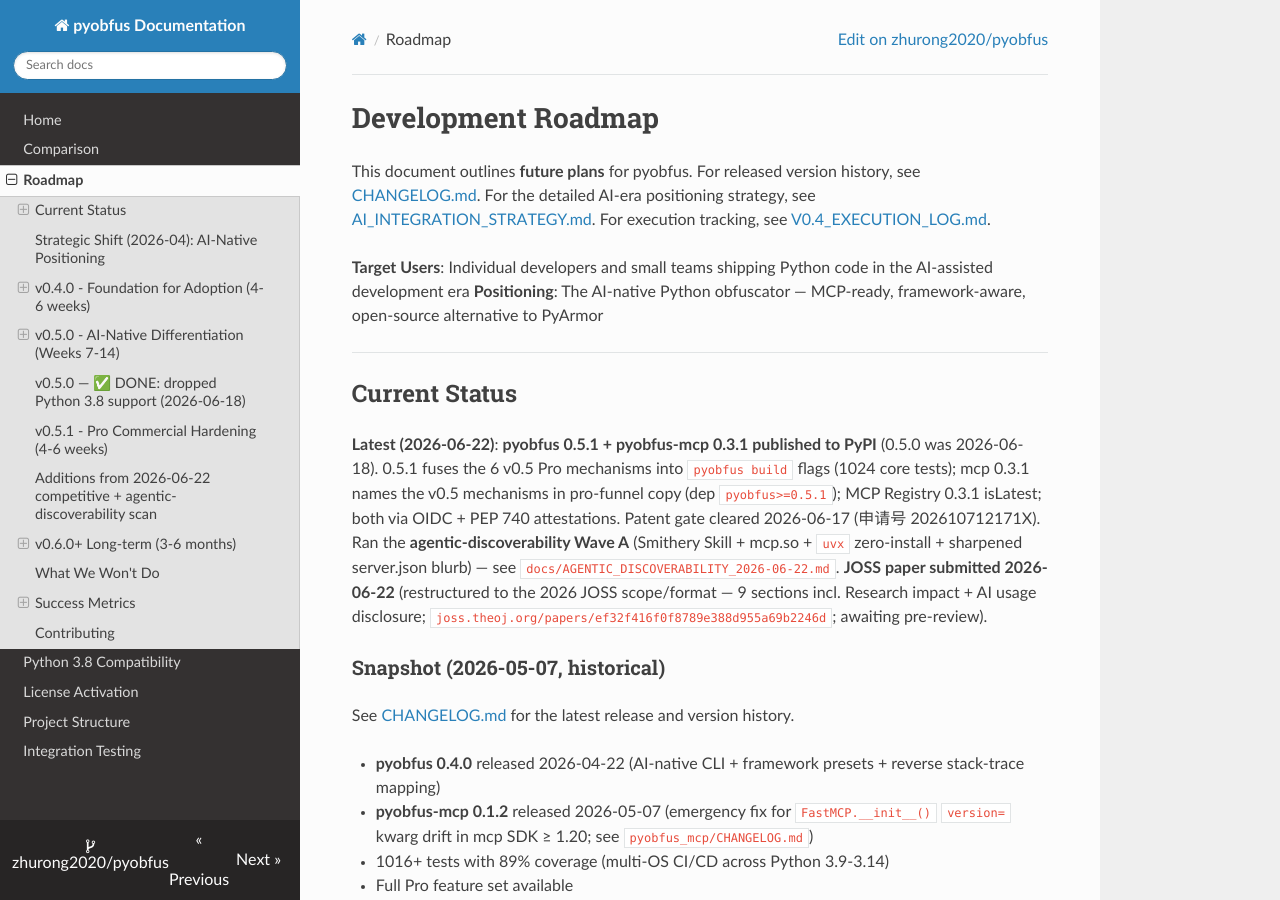
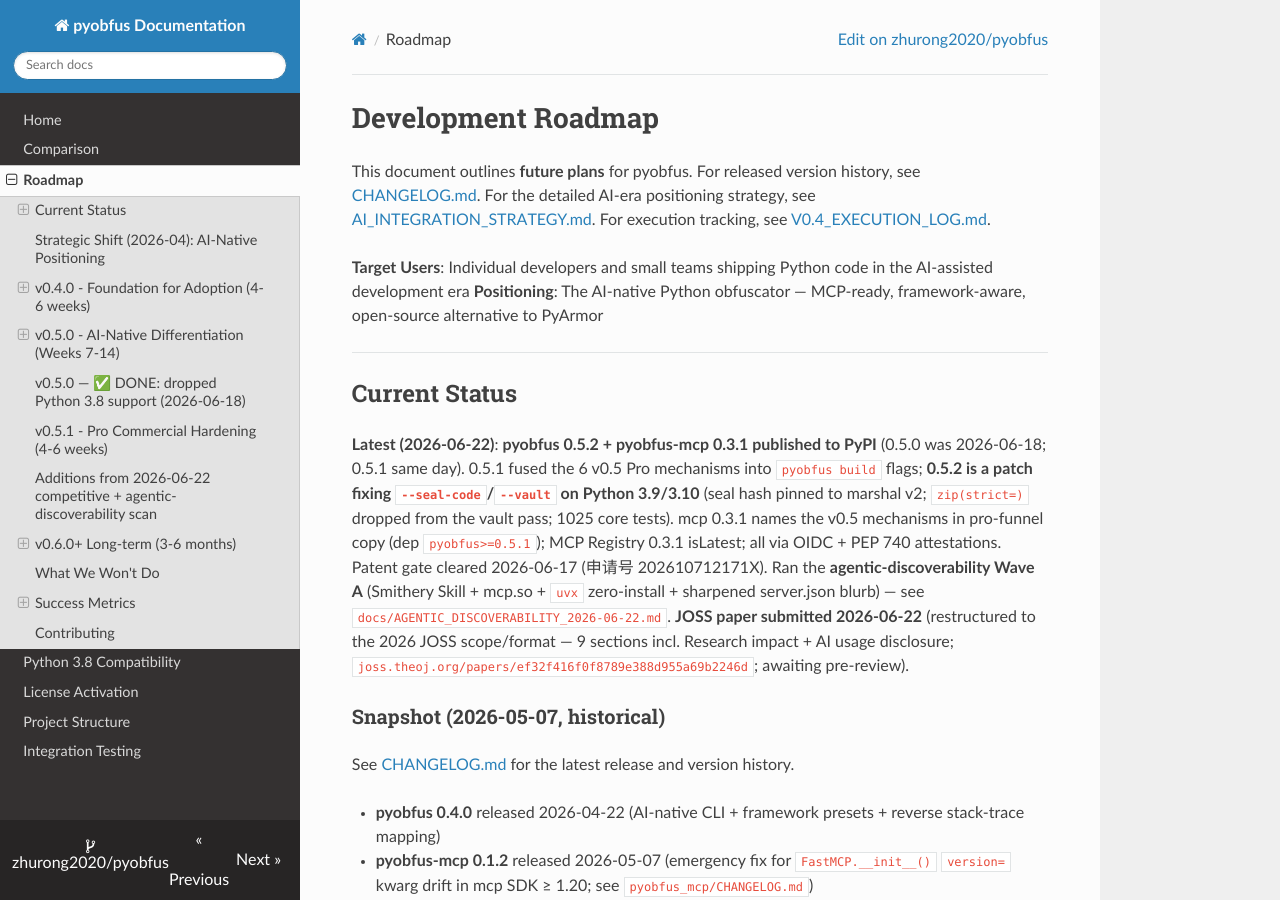
Before and after one commit to zhurong2020/pyobfus, an MkDocs documentation site: the page built from docs/ROADMAP.md, in a window 1280 px wide and 900 px high. Built offline with MkDocs 1.6.1, drawn with Linux system fonts in a browser that asks for light colours; nearby versions of some CDN libraries; some of the changed text lies outside the part shown.

Commit message:
docs: sync all docs to 0.5.2; renumber deferred 0.5.2 feature plans to 0.5.3
Today's 0.5.2 patch (PR #18) took the 0.5.2 version slot, so the previously
planned device/period/opacity-config feature work is renumbered to 0.5.3
everywhere it was referenced. Also refresh current-state lines to 0.5.2 /
1025 tests.

- README.md: deferred flags now "land in 0.5.3".
- ROADMAP.md: "Latest" + "Last Updated" reflect the 0.5.2 patch.
- V0.5_RELEASE_PLAN.md: deferred-flags line 0.5.2 -> 0.5.3 (with note).
- CHANGELOG.md: "Deferred to 0.5.2" heading -> 0.5.3 (renumber note).
- CLAUDE.md: "更后续" list item 0.5.2 -> 0.5.3.

Historical references (CHANGELOG [0.5.1] body, ROADMAP "shipped ... in 0.5.1",
prior test counts 1016/1024) left intact as accurate record. AGENTS.md needed
no change (no version/count claims). PyPI version badge auto-updates.

Co-Authored-By: Claude Opus 4.8 (1M context) <noreply@anthropic.com>
Claude-Session: https://claude.ai/code/session_01UzXqWXn16TYNWHgCZXe697

```diff
--- a/docs/ROADMAP.md
+++ b/docs/ROADMAP.md
@@ -9,7 +9,7 @@ This document outlines **future plans** for pyobfus. For released version histor
 
 ## Current Status
 
-**Latest (2026-06-22)**: **pyobfus 0.5.1 + pyobfus-mcp 0.3.1 published to PyPI** (0.5.0 was 2026-06-18). 0.5.1 fuses the 6 v0.5 Pro mechanisms into `pyobfus build` flags (1024 core tests); mcp 0.3.1 names the v0.5 mechanisms in pro-funnel copy (dep `pyobfus>=0.5.1`); MCP Registry 0.3.1 isLatest; both via OIDC + PEP 740 attestations. Patent gate cleared 2026-06-17 (申请号 202610712171X). Ran the **agentic-discoverability Wave A** (Smithery Skill + mcp.so + `uvx` zero-install + sharpened server.json blurb) — see `docs/AGENTIC_DISCOVERABILITY_2026-06-22.md`. **JOSS paper submitted 2026-06-22** (restructured to the 2026 JOSS scope/format — 9 sections incl. Research impact + AI usage disclosure; `joss.theoj.org/papers/ef32f416f0f8789e388d955a69b2246d`; awaiting pre-review).
+**Latest (2026-06-22)**: **pyobfus 0.5.2 + pyobfus-mcp 0.3.1 published to PyPI** (0.5.0 was 2026-06-18; 0.5.1 same day). 0.5.1 fused the 6 v0.5 Pro mechanisms into `pyobfus build` flags; **0.5.2 is a patch fixing `--seal-code`/`--vault` on Python 3.9/3.10** (seal hash pinned to marshal v2; `zip(strict=)` dropped from the vault pass; 1025 core tests). mcp 0.3.1 names the v0.5 mechanisms in pro-funnel copy (dep `pyobfus>=0.5.1`); MCP Registry 0.3.1 isLatest; all via OIDC + PEP 740 attestations. Patent gate cleared 2026-06-17 (申请号 202610712171X). Ran the **agentic-discoverability Wave A** (Smithery Skill + mcp.so + `uvx` zero-install + sharpened server.json blurb) — see `docs/AGENTIC_DISCOVERABILITY_2026-06-22.md`. **JOSS paper submitted 2026-06-22** (restructured to the 2026 JOSS scope/format — 9 sections incl. Research impact + AI usage disclosure; `joss.theoj.org/papers/ef32f416f0f8789e388d955a69b2246d`; awaiting pre-review).
 
 ### Snapshot (2026-05-07, historical)
 
@@ -198,6 +198,6 @@ See [CONTRIBUTING.md](../CONTRIBUTING.md) for guidelines.
 
 ---
 
-**Last Updated**: 2026-06-22 — Marked 0.5.1 + pyobfus-mcp 0.3.1 published; added the "Additions from 2026-06-22 scan" section: P2-17 (signed provenance manifest), P2-18 (LLM-deobfuscation-resistance mode + benchmark), P2-19 (`--preset ml`), and P2-20 (agentic discoverability, Wave A mostly shipped — Smithery Skill / mcp.so / uvx / server.json). Source: 2026-06-22 competitive + AI-agent-discoverability scan (see `docs/AGENTIC_DISCOVERABILITY_2026-06-22.md`).
+**Last Updated**: 2026-06-22 — Marked 0.5.2 published (patch: `--seal-code`/`--vault` Python 3.9/3.10 fixes, PR #18); earlier same day 0.5.1 + pyobfus-mcp 0.3.1 published; added the "Additions from 2026-06-22 scan" section: P2-17 (signed provenance manifest), P2-18 (LLM-deobfuscation-resistance mode + benchmark), P2-19 (`--preset ml`), and P2-20 (agentic discoverability, Wave A mostly shipped — Smithery Skill / mcp.so / uvx / server.json). Source: 2026-06-22 competitive + AI-agent-discoverability scan (see `docs/AGENTIC_DISCOVERABILITY_2026-06-22.md`).
 **Previous**: 2026-05-09 — Added P2-7..P2-10 to v0.5.0 (forensic watermarking, license binding, integrity seal, scrub-traceback) and a v0.5.1 section with P2-11..P2-16. Expanded "What We Won't Do" with bytecode-VM virtualization, anti-VM detection, standalone runtime folder model. Source: 2026-05-09 competitive scan (PyArmor 9.2.x, Nuitka Commercial, Sourcedefender, vmp-protector 1.0.0, obfuscator-ai, arXiv 2512.16538/2510.11251).
 **Earlier**: 2026-04-22 — Strategic reshape after AI-era competitive analysis.
```
Also changed, not shown: CHANGELOG.md (+1 -1 lines), CLAUDE.md (+1 -1 lines), README.md (+1 -1 lines), docs/V0.5_RELEASE_PLAN.md (+2 -1 lines).
